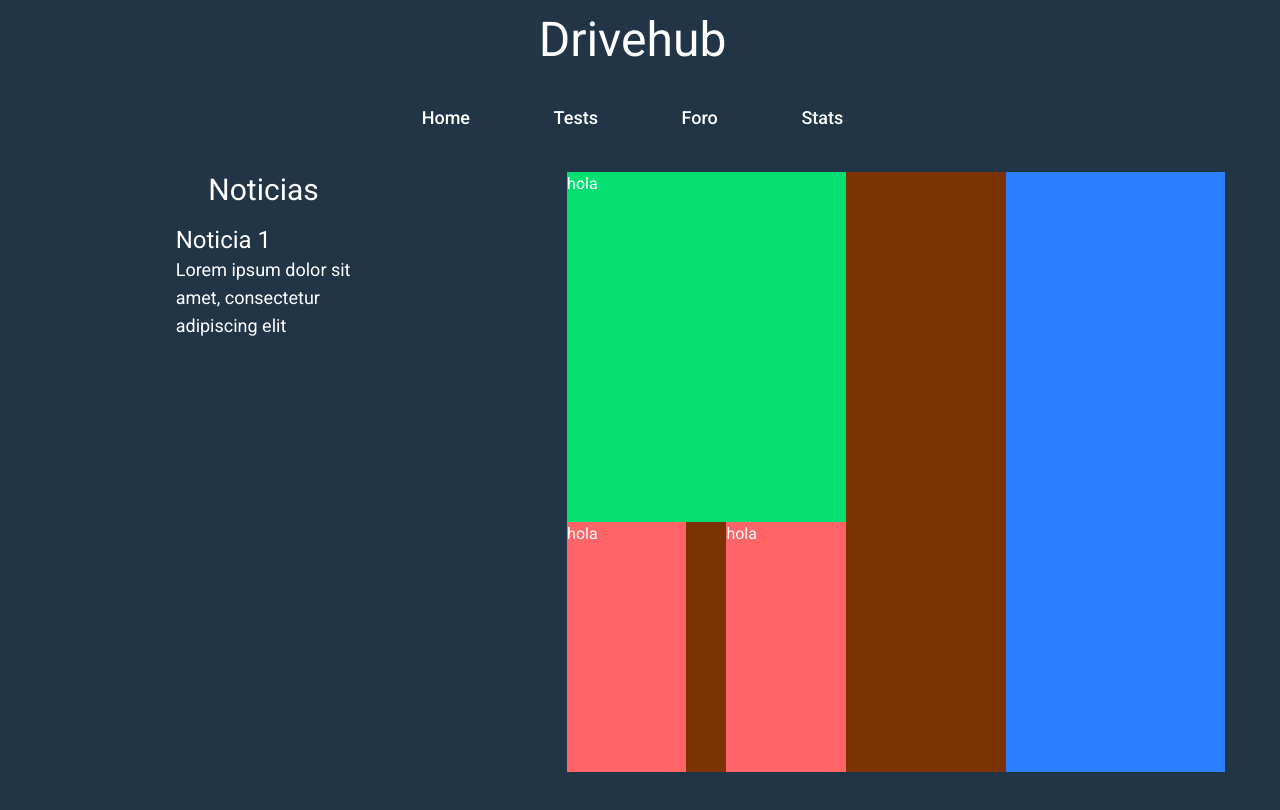
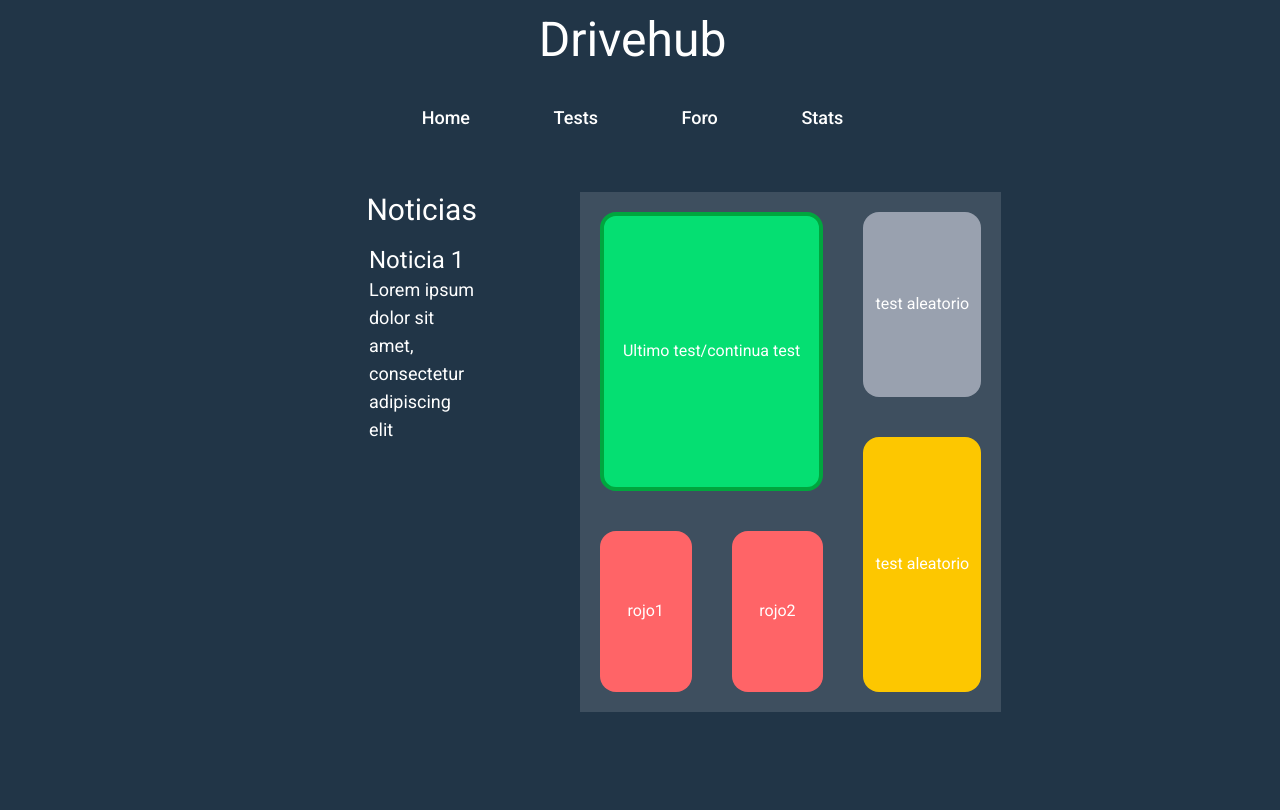
Before and after one commit to FJQuemada/TFG-Autoescuela, a React (Vite) app in the folder frontend/drivehub/: page /home in a window 1280 px wide. Shown: the top 810 px of the page. Built offline with nearby package versions, Linux system fonts and the light colour scheme.

Commit message:
no message

```diff
--- a/frontend/drivehub/src/pages/Home.jsx
+++ b/frontend/drivehub/src/pages/Home.jsx
@@ -25,8 +25,10 @@ const Home = () => {
                     </Link>
                 </nav>
             </div>
-            <div className="flex w-full h-full">
-                <div id="noticias" className="flex flex-col w-5/12 items-center">
+
+            <div className="w-full h-full flex justify-center">
+
+                <div id="noticias" className="flex flex-col w-3/12 items-center mt-5">
                     <h2 className="text-3xl mt-10">Noticias</h2>
                     <div className="flex flex-col w-2/6">
                         <div className="flex flex-col mt-4">
@@ -37,24 +39,34 @@ const Home = () => {
                     </div>
                 </div>
 
-                <div className="w-7/12 h-[75vh] mt-10 flex px-10">
-                    <div className="bg-amber-900 w-4/6 h-full pr-40">
-                        <div className="w-full h-7/12 bg-green-400">
-                            hola
+                <div className="flex w-4/12 h-[65vh] mt-15 bg-[#ffffff21] ">
+                    <div className="flex flex-col w-4/6 h-full">
+                        <div className="h-[58%] bg-green-400 hover:cursor-pointer hover:scale-104 m-5 duration-400 flex justify-center items-center rounded-2xl border-4 border-green-600 hover:border-green-800">
+                            Ultimo test/continua test
                         </div>
-                        <div className="h-full w-full flex space-x-10">
-                            <div className="w-1/2 h-5/12 bg-red-400">
-                                hola
+                        <div className="flex h-[42%] space-x-4">
+                            <div className="flex-1 bg-red-400 hover:cursor-pointer hover:scale-104 m-5 duration-400 flex justify-center items-center rounded-2xl">
+                                rojo1
                             </div>
-                            <div className="w-1/2 h-5/12 bg-red-400">
-                                hola
+                            <div className="flex-1 bg-red-400 hover:cursor-pointer hover:scale-104 m-5 duration-400 flex justify-center items-center rounded-2xl">
+                                rojo2
                             </div>
                         </div>
                     </div>
-                    <div className="bg-blue-500 w-2/6 h-full">
+
+                    <div className="flex flex-col w-[40%] h-full">
+                        <div className="h-[42%] bg-gray-400 hover:cursor-pointer hover:scale-104 m-5 duration-400 flex justify-center items-center rounded-2xl">
+                            test aleatorio
+                        </div>
+                        <div className="h-[58%] bg-yellow-400 hover:cursor-pointer hover:scale-104 m-5 duration-400 flex justify-center items-center rounded-2xl">
+                            test aleatorio
+                        </div>
 
                     </div>
+
+
                 </div>
+
             </div>
 
 
```
